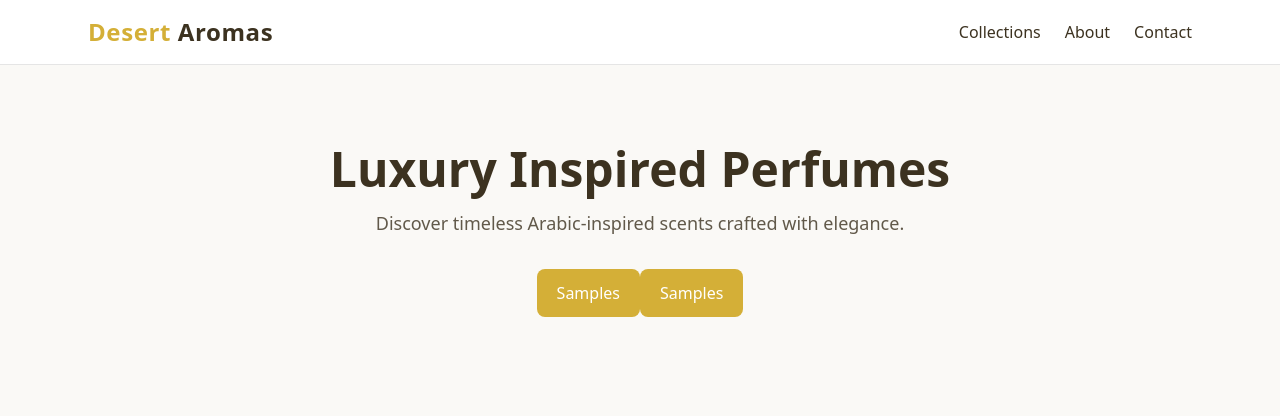
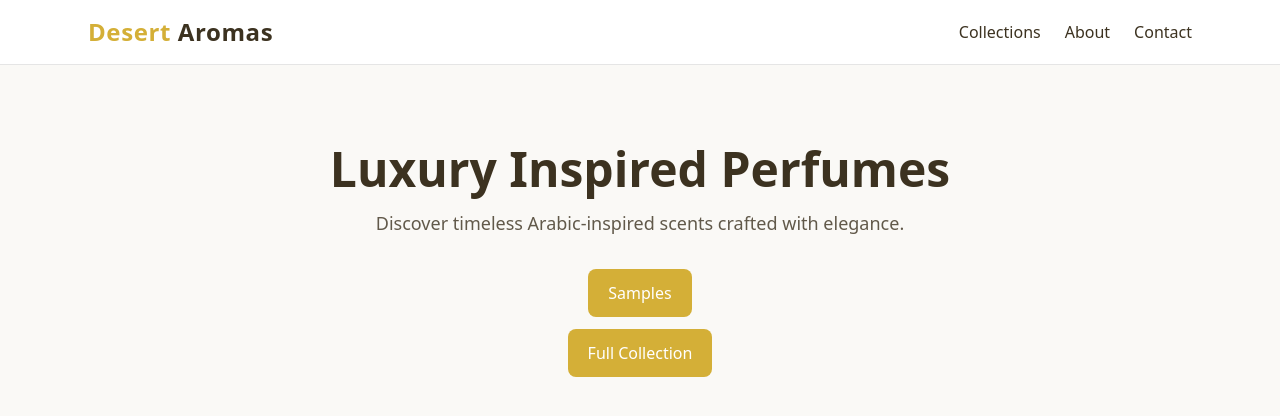
Before and after one commit to jdilorenzo26-sys/DesertAromasUK1.1, a Next.js app: page / in a window 1280 px wide. Shown: the top 416 px of the page. Built offline with nearby package versions, Linux system fonts and the light colour scheme.

Commit message:
Update index.js

```diff
--- a/pages/index.js
+++ b/pages/index.js
@@ -6,10 +6,16 @@ export default function Home() {
       <section className="text-center py-20">
         <h1 className="text-4xl md:text-5xl font-bold">Luxury Inspired Perfumes</h1>
         <p className="mt-4 text-lg max-w-2xl mx-auto opacity-80">Discover timeless Arabic-inspired scents crafted with elegance.</p>
-        <div className="mt-8">
-          <Link className="btn" href="/collections">Samples</Link>
-          <Link className="btn" href="/collections">Samples</Link>
-        </div>
+        <div className="mt-8 flex justify-center">
+  <ul className="flex flex-col space-y-3">
+    <li>
+      <Link className="btn" href="/collections">Samples</Link>
+    </li>
+    <li>
+      <Link className="btn" href="/collections">Full Collection</Link>
+    </li>
+  </ul>
+</div>
       </section>
     </main>
   )
```
